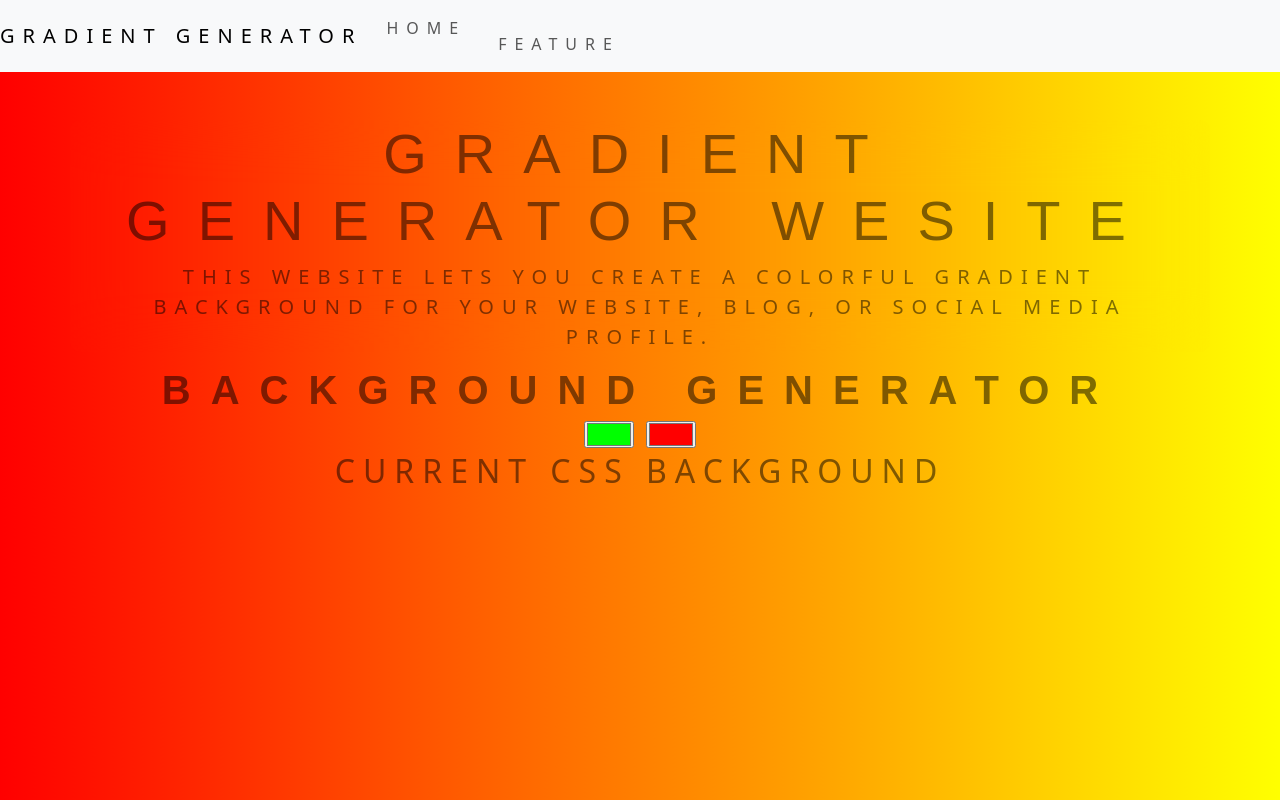
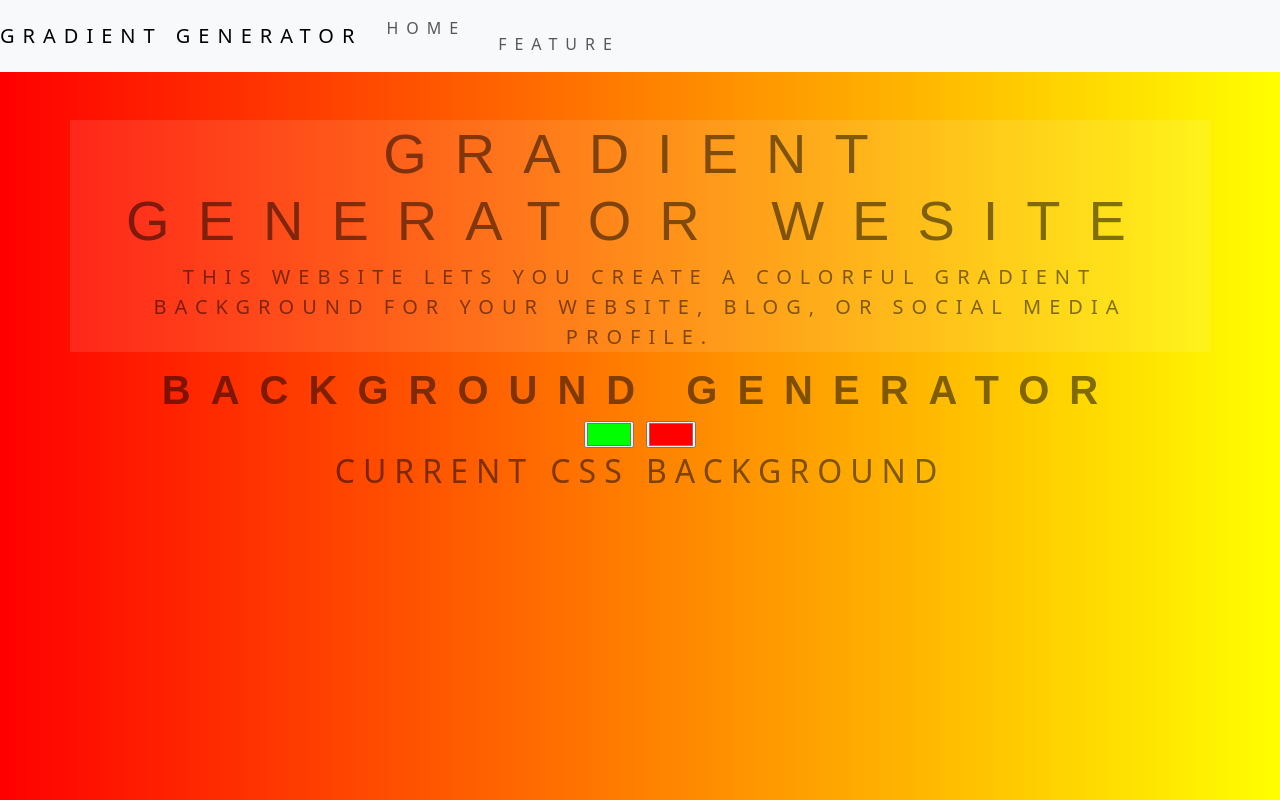
Before and after one commit to pranav-lad/css-gradient, a plain HTML site: page index.html in a window 1280 px wide. Drawn offline with nearby package versions, Linux system fonts and the light colour scheme.

Commit message:
Update index.html

```diff
--- a/index.html
+++ b/index.html
@@ -27,7 +27,8 @@
   </div>
 </nav>
   <div class="jumbotron jumbotron-fluid">
-  <div class="container mt-5" style = "border-radius: 10px; backdrop-filter: blur(30px)">
+  <div class="container mt-5" style = "bbackdrop-filter: blur(310px); background: rgba(255,255,255,0.1);
+}">
     <h1 class="display-4">Gradient Generator wesite</h1>
     <p class="lead">This website lets you create a colorful gradient background for your website, blog, or social media profile.</p>
   </div>
```
